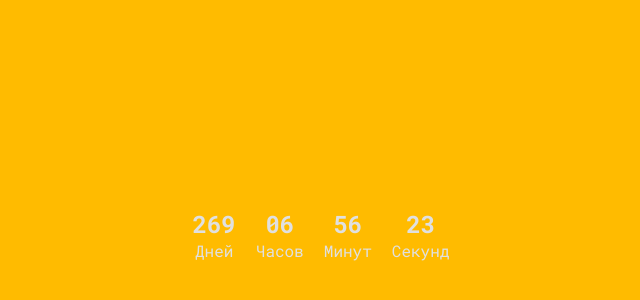
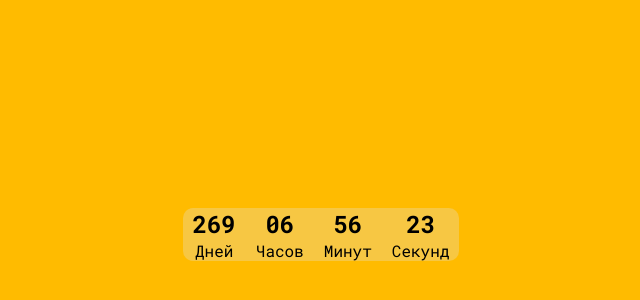
Before and after one commit to ArtSkorn/DayControl, a plain HTML site: page index.html in a window 1280 px wide. Shown: the part 166-466 px from the top of the page, without its empty margins (319-959 px from the left). Drawn offline with Linux system fonts and the light colour scheme.

Commit message:
Update style.css

```diff
--- a/style.css
+++ b/style.css
@@ -13,10 +13,12 @@ body {
   margin: auto;
   height: 100vh;
   background-color: #ffbb00;
-  color: #e0e0e0;
+  color: #000000;
 }
 .countdown_timer{
+  border-radius: 10px;
   display: flex;
+  background-color: #f7c743;
 }
 .timer{
   display: flex;
```
